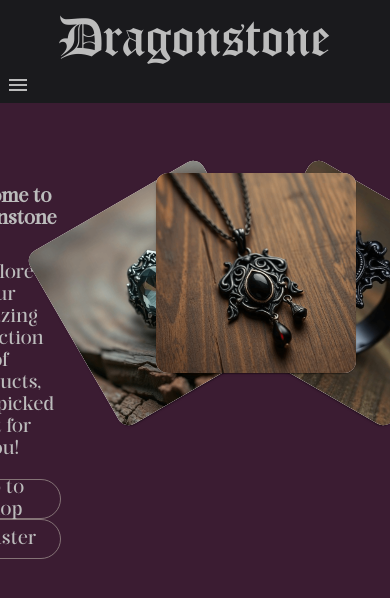
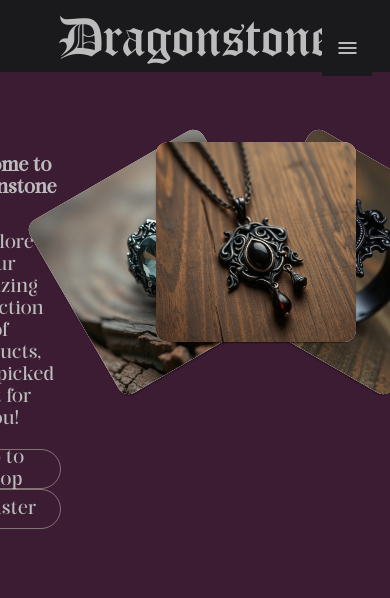
Before and after one commit to DeeAyDan/webkeret-dragonstone, an Angular app: page /home in a window 390 px wide. Shown: the top 598 px of the page. Built offline with nearby package versions, Linux system fonts and the light colour scheme.

Commit message:
Header Mobile responsive

```diff
--- a/package.json
+++ b/package.json
@@ -19,6 +19,7 @@
     "@angular/platform-browser": "^19.2.0",
     "@angular/platform-browser-dynamic": "^19.2.0",
     "@angular/router": "^19.2.0",
+    "dragonstone": "file:",
     "rxjs": "~7.8.0",
     "tslib": "^2.3.0",
     "zone.js": "~0.15.0"
--- a/src/app/pages/header/header.component.html
+++ b/src/app/pages/header/header.component.html
@@ -1,12 +1,6 @@
-<div class="header">
-        <div routerLink="/home" class="title">Dragonstone</div>
-
-        <!-- Menu button (only visible on small screens) -->
 <button mat-icon-button [matMenuTriggerFor]="menu" class="mobile-menu-button">
         <mat-icon>menu</mat-icon>
 </button>
-
-        <!-- Material Menu -->
 <mat-menu #menu="matMenu">
         <button mat-menu-item routerLink="/shop" (click)="pageSwitch('shop')">Store</button>
         <button mat-menu-item routerLink="/cart" (click)="pageSwitch('cart')">Cart</button>
@@ -14,27 +8,26 @@
         <button mat-menu-item routerLink="/login" (click)="pageSwitch('login')">Login</button>
         <button mat-menu-item routerLink="/register" (click)="pageSwitch('register')">Register</button>
 </mat-menu>
+
+<div class="header">
+
+        <div routerLink="/home" class="title">Dragonstone</div>
+
+
 </div>
-
-      <!-- Full navbar for larger screens -->
 <div class="navbar">
-        <button routerLink="/shop" (click)="pageSwitch('shop')"
-                class="nav-button"
+        <button routerLink="/shop" (click)="pageSwitch('shop')" class="nav-button shop-button"
                 [ngClass]="{ 'active': currentPage === 'shop' }">Store</button>
 
-        <button routerLink="/cart" (click)="pageSwitch('cart')"
-                class="nav-button"
+        <button routerLink="/cart" (click)="pageSwitch('cart')" class="nav-button"
                 [ngClass]="{ 'active': currentPage === 'cart' }">Cart</button>
 
-        <button routerLink="/profile" (click)="pageSwitch('profile')"
-                class="nav-button"
+        <button routerLink="/profile" (click)="pageSwitch('profile')" class="nav-button"
                 [ngClass]="{ 'active': currentPage === 'profile' }">Profile</button>
 
-        <button routerLink="/login" (click)="pageSwitch('login')"
-                class="nav-button"
+        <button routerLink="/login" (click)="pageSwitch('login')" class="nav-button"
                 [ngClass]="{ 'active': currentPage === 'login' }">Login</button>
 
-        <button routerLink="/register" (click)="pageSwitch('register')"
-                class="nav-button"
+        <button routerLink="/register" (click)="pageSwitch('register')" class="nav-button"
                 [ngClass]="{ 'active': currentPage === 'register' }">Register</button>
 </div>
--- a/src/app/pages/header/header.component.scss
+++ b/src/app/pages/header/header.component.scss
@@ -6,9 +6,8 @@
 }
 
 $bg-color: #1a1a1d;
-$highlight-color: #6A1E55;
+$highlight-color: #6a1e55;
 $text-color: #bcbcbc;
-
 
 .header {
   background-color: $bg-color;
@@ -22,6 +21,7 @@ $text-color: #bcbcbc;
   padding-top: 0.4rem;
   padding-bottom: 1.5rem;
   cursor: pointer;
+  display: inline;
 }
 
 .navbar {
@@ -34,8 +34,8 @@ $text-color: #bcbcbc;
   top: 0;
   z-index: 1000;
 
-  @media(max-width: 768px){
-    display:none;
+  @media (max-width: 770px) {
+    display: none;
   }
 }
 
@@ -43,21 +43,28 @@ $text-color: #bcbcbc;
   display: none;
   margin-left: auto;
 
-  @media (max-width: 768px) {
-    display: inline-flex;
+  @media (max-width: 770px) {
+    display: inline-block;
+    position: absolute;
+    width: 50px;
+    height: 50px;
+    top: 1.5rem;
+    right: 1rem;
+    background-color: $bg-color;
+    border: none;
   }
 }
 
-button {
+.nav-button {
   position: relative;
   background: none;
   border: none;
-  width: 100%;
+  width: 70%;
   cursor: pointer;
   padding-bottom: 0.3rem;
 }
 
-button::before {
+.nav-button::before {
   content: "";
   position: absolute;
   bottom: 0;
@@ -68,17 +75,22 @@ button::before {
   transition: width 0.3s ease, left 0.3s ease;
 }
 
-button:hover::before {
-  width: 100%;
-  left: 0;
+.nav-button:hover::before {
+  width: 80%;
+  left: 10%;
 }
 
 .active::before {
   content: "";
   position: absolute;
   bottom: 0;
-  left: 1%;
-  width: 98%;
+  left: 10%;
+  width: 80%;
   height: 0.3rem;
   background-color: $highlight-color;
 }
+
+.shop-button {
+  width: 100%;
+  margin-right: 40vw;
+}
--- a/src/app/pages/header/header.component.ts
+++ b/src/app/pages/header/header.component.ts
@@ -1,4 +1,8 @@
-import { AfterViewInit, Component, EventEmitter, OnInit, Output } from '@angular/core';
+import {
+  Component,
+  EventEmitter,
+  Output,
+} from '@angular/core';
 import { NgClass } from '@angular/common';
 import { RouterLink } from '@angular/router';
 import { MatMenuModule } from '@angular/material/menu';
@@ -8,20 +12,11 @@ import { MatIcon } from '@angular/material/icon';
   selector: 'app-header',
   imports: [NgClass, RouterLink, MatMenuModule, MatIcon],
   templateUrl: './header.component.html',
-  styleUrl: './header.component.scss'
+  styleUrl: './header.component.scss',
 })
-export class HeaderComponent implements OnInit, AfterViewInit {
+export class HeaderComponent {
   @Output() selectedPage: EventEmitter<string> = new EventEmitter();
   currentPage = 'home';
-
-  ngOnInit(): void {
-
-  }
-
-  ngAfterViewInit(): void {
-  }
-
-  constructor() {}
 
   pageSwitch(page: string) {
     this.currentPage = page;
```
Also changed, not shown: 2 other files (tests, documents, lock files or other folders). Lines whose indentation alone changed are shown as unchanged.
